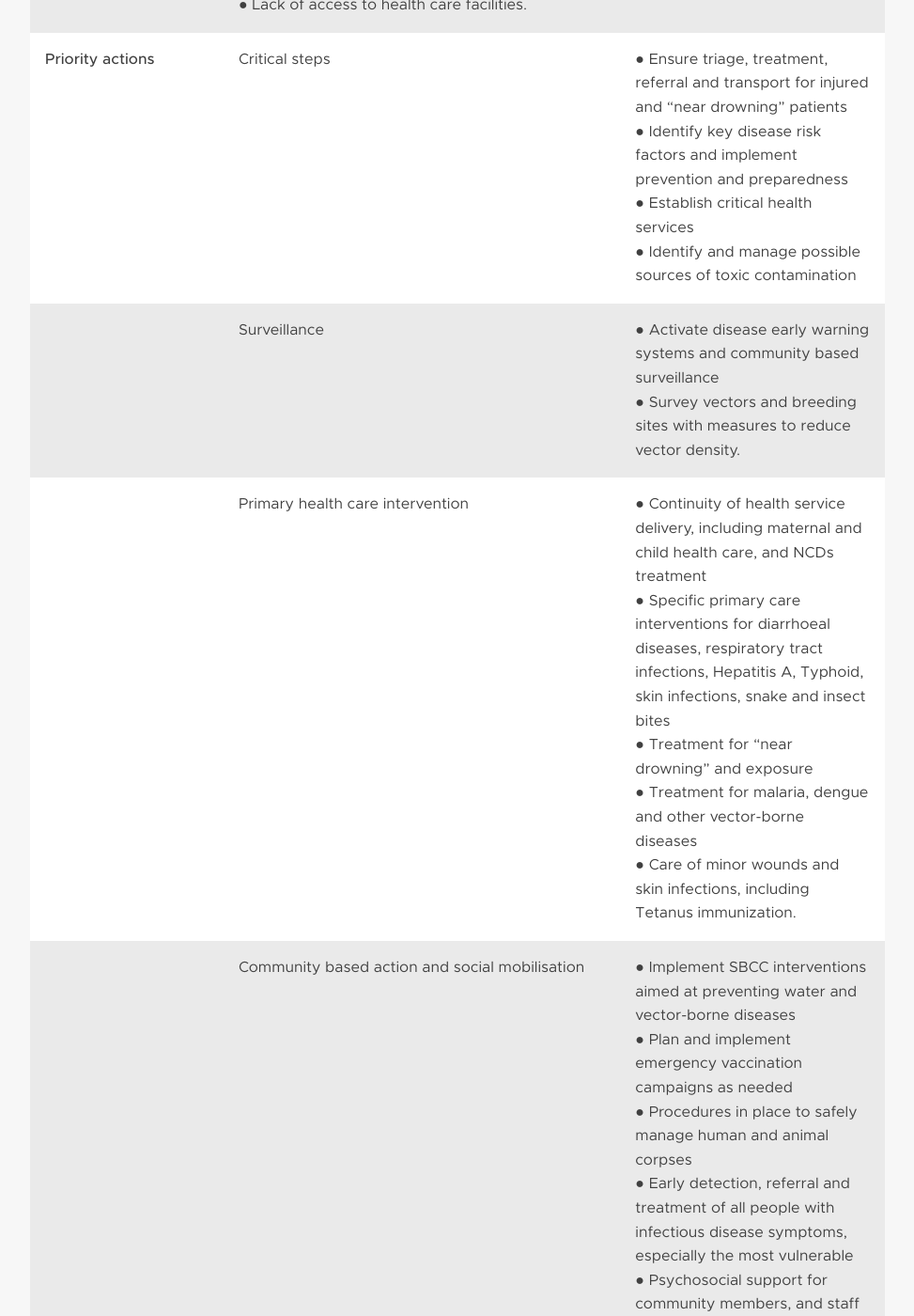
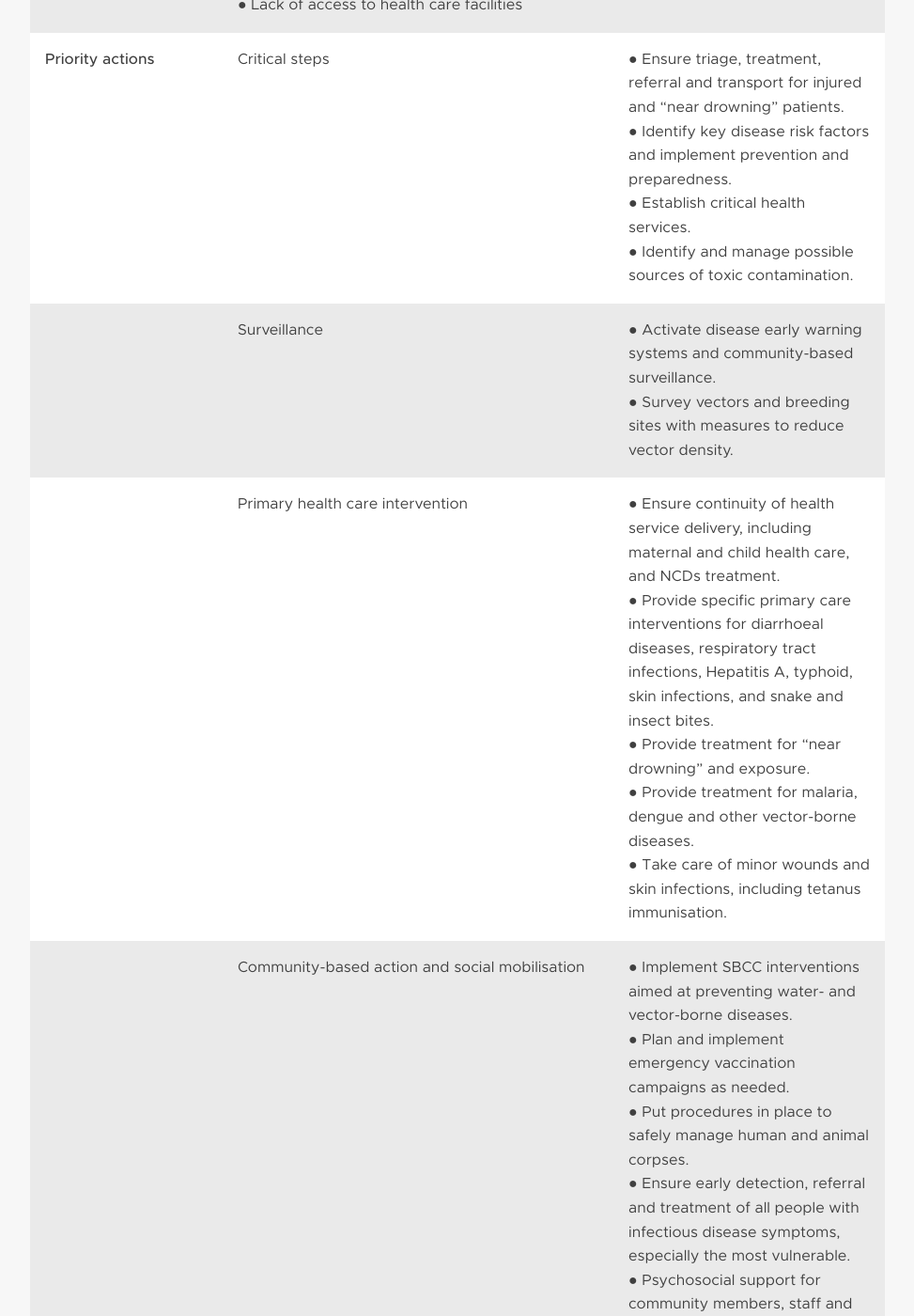
Before and after one commit to Julialhuillery/poc, a Jekyll site: the page built from _documents/NS community health (non-clinical work) programme staff (non-emergency) (Cyclone-Hurricane-Typhoon).md, in a window 1280 px wide and 1400 px high, scrolled down 1782 px. Shown: the whole window at 94% size, without its empty margins (153-1126 px from the left). Built offline with Jekyll 4.4.1, drawn with Linux system fonts in a browser that asks for light colours; our own code applies the rules of GitHub Pages for plain Markdown files; some of the changed text lies outside the part shown.

Commit message:
Update from Forestry.io jlm@lsi.io updated _documents/NS community health (non-clinical work) programme staff (non-emergency) (Cyclone-Hurricane-Typhoon).md

```diff
--- a/_documents/NS community health (non-clinical work) programme staff (non-emergency) (Cyclone-Hurricane-Typhoon).md
+++ b/_documents/NS community health (non-clinical work) programme staff (non-emergency) (Cyclone-Hurricane-Typhoon).md
@@ -8,27 +8,27 @@
   url: cyclone-hurricane-typhoon.pdf
 
 ---
-**Cyclone / Hurricane/ Typhoon**
+**Cyclone / Hurricane / Typhoon**
 
 | Role profile 2 | Competencies | Gaps in competencies | Gaps in information they need |
 |:---------------|:-------------|:---------------------|:------------------------------|
 | **NS community health (non-clinical work) programme staff (non-emergency)** | Training in community health approaches for long-term health programming, not specific to emergencies | Specific adaptations needed for health emergencies, exposure to response approaches, tools, needs outside of sudden-onset natural disasters. Technical responses per disease type, understanding of epidemic profiles for each type of disaster (support for planning programming/health response) | Understanding of health impacts and timeline of natural disasters, tools and approaches available. How to plan for health needs immediately after sudden-impact disaster |
 
-**Cyclone / Hurricane/ Typhoon**
+**Cyclone / Hurricane / Typhoon**
 
 | Key facts | Cyclones (hurricanes and typhoons) are associated with damage to infrastructure from high winds and storm surges, and flooding. |&nbsp;|
 |:----------|:--------------------|-----------|
 | **Main health impacts** | Trauma (injury) is most likely during a cyclone/hurricane/typhoon, or in the immediate aftermath. In the days, weeks (and sometimes months) following a cyclone/hurricane, the main health concerns are: |&nbsp; |
-| &nbsp; | Health concern | Mechanism |
-| &nbsp; | Diarrhoeal diseases | Contamination of water supplies by flood water, damaged or destroyed sanitation facilities and poor hygiene practices. |
-| &nbsp; | Vector-borne diseases | Flooding or stagnant water can increase the risk of breeding sites for vectors. |
-| &nbsp; | Respiratory illnesses and vaccine preventable diseases | Significant population displacement and risk of overcrowded, communal emergency shelters. |
-| &nbsp; | Disruption to normal health services | Destruction and damage to health facilities and stock disrupt normal services impacting NCD treatment, and maternal and child health services. |
-| **Risk factors leading to an outbreak/epidemic** | ● Poor WASH conditions<br>● Displacement of affected populations, especially if prolonged<br>● Inadequate or crowded shelter<br>● Lack of access to steady, appropriate food supplies<br>● Lack of access to health care facilities. | |
-| **Priority actions** | Critical steps |	● Ensure triage, treatment, referral and transport for injured and “near drowning” patients <br>● Identify key disease risk factors and implement prevention and preparedness <br>● Establish critical health services <br>● Identify and manage possible sources of toxic contamination |
-|&nbsp;| Surveillance | ● Activate disease early warning systems and community based surveillance<br>● Survey vectors and breeding sites with measures to reduce vector density.|
-|&nbsp;| Primary health care intervention |● Continuity of health service delivery, including maternal and child health care, and NCDs treatment<br>● Specific primary care interventions for diarrhoeal diseases, respiratory tract infections, Hepatitis A, Typhoid, skin infections, snake and insect bites<br>● Treatment for “near drowning” and exposure<br>● Treatment for malaria, dengue and other vector-borne diseases<br>● Care of minor wounds and skin infections, including Tetanus immunization.|
-|&nbsp;|	Community based action and social mobilisation |● Implement SBCC interventions aimed at preventing water and vector-borne diseases<br>● Plan and implement emergency vaccination campaigns as needed<br>● Procedures in place to safely manage human and animal corpses<br>● Early detection, referral and treatment of all people with infectious disease symptoms, especially the most vulnerable<br>● Psychosocial support for community members, and staff and volunteers<br>● Prevention of WASH related diseases:<br>o Handwashing with soap<br>o Safe excreta disposal<br>o Safe drinking water<br>o Environmental Sanitation<br>o Food Safety. |
-|&nbsp;| Coordination|	● Coordination between agencies and sectors including Health, Nutrition, WASH & Shelter<br>● Coordination between rescue services and health services (including level 1,2 and 3 facilities)<br>● Coordination of volunteers.|
-|**Disease Tools that may be relevant** 	|● Diarrhoeal disease<br>● [Malaria](/documents/ns-community-health-(non-clinical-work)-programme-staff-(non-emergency)-(malaria)/)<br>● Dengue, Chikungunya, Zika <br>● Yellow fever<br>● ARIs<br>● Respiratory diseases |	● Hepatitis A<br>● Hepatitis E<br>● Typhoid fever<br>● Malnutrition <br>● Measles<br>● Meningococcal disease<br>● Vaccine-preventable<br>● Polio. |
-|**Other Movement tools that may be relevant**|	- CBS<br>- ECV training manual<br>- CBHFA training manual<br>- ERUs (clinical and public health) - there is an annex for this<br>-||
+| &nbsp; | Health issues | **Mechanism** |
+| &nbsp; | Diarrhoeal diseases | Contamination of water supplies by flood water, damaged or destroyed sanitation facilities and poor hygiene practices |
+| &nbsp; | Vector-borne diseases | Flooding or stagnant water that increases the risk of breeding sites for vectors |
+| &nbsp; | Respiratory illnesses and vaccine-preventable diseases | Significant population displacement and risk of overcrowded, communal emergency shelters |
+| &nbsp; | Disruption to normal health services | Destruction and damage to health facilities and stock, disrupting normal services and impacting NCD treatment, and maternal and child health services |
+| **Risk factors leading to an outbreak/epidemic** | ● Poor WASH conditions<br>● Displacement of affected populations, especially if prolonged<br>● Inadequate or crowded shelters<br>● Lack of access to steady, appropriate food supplies<br>● Lack of access to health care facilities | |
+| **Priority actions** | Critical steps |	● Ensure triage, treatment, referral and transport for injured and “near drowning” patients. <br>● Identify key disease risk factors and implement prevention and preparedness. <br>● Establish critical health services. <br>● Identify and manage possible sources of toxic contamination. |
+|&nbsp;| Surveillance | ● Activate disease early warning systems and community-based surveillance.<br>● Survey vectors and breeding sites with measures to reduce vector density. |
+|&nbsp;| Primary health care intervention |● Ensure continuity of health service delivery, including maternal and child health care, and NCDs treatment.<br>● Provide specific primary care interventions for diarrhoeal diseases, respiratory tract infections, Hepatitis A, typhoid, skin infections, and snake and insect bites.<br>● Provide treatment for “near drowning” and exposure.<br>● Provide treatment for malaria, dengue and other vector-borne diseases.<br>● Take care of minor wounds and skin infections, including tetanus immunisation.|
+|&nbsp;|	Community-based action and social mobilisation |● Implement SBCC interventions aimed at preventing water- and vector-borne diseases.<br>● Plan and implement emergency vaccination campaigns as needed.<br>● Put procedures in place to safely manage human and animal corpses.<br>● Ensure early detection, referral and treatment of all people with infectious disease symptoms, especially the most vulnerable.<br>● Psychosocial support for community members, staff and volunteers<br>● Prevention of WASH-related diseases:<br>o Hand-washing with soap<br>o Safe excreta disposal<br>o Safe drinking water<br>o Environmental sanitation<br>o Food safety. |
+|&nbsp;| Coordination| ● Coordination between agencies and sectors including Health, Nutrition, WASH and Shelter<br>● Coordination between rescue services and health services (including levels 1, 2 and 3 facilities)<br>● Coordination of volunteers |
+|**Disease tools that may be relevant** 	|● Diarrhoeal disease<br>● Malaria<br>● Dengue, Chikungunya, Zika <br>● Yellow fever<br>● ARIs<br>● Respiratory diseases |	● Hepatitis A<br>● Hepatitis E<br>● Typhoid fever<br>● Malnutrition <br>● Measles<br>● Meningococcal disease<br>● Vaccine-preventable disease<br>● Polio |
+|**Other movement tools that may be relevant**|	- CBS<br>- ECV training manual<br>- CBHFA training manual<br>- ERUs (clinical and public health) - there is an annex for this<br>||
```
